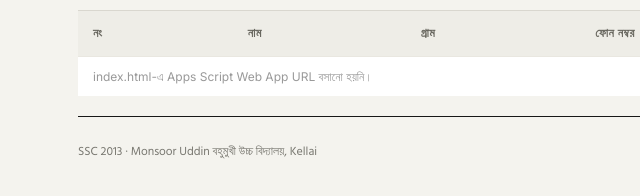
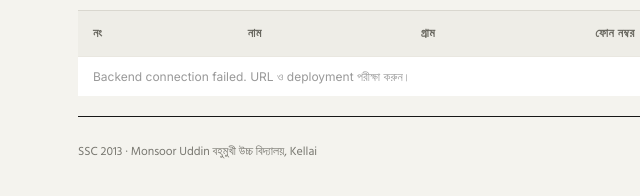
Before and after one commit to 5868/SSC13, a plain HTML site: page index.html in a window 1280 px wide. Shown: the part 610-806 px from the top of the page, 0-640 px from the left. Drawn offline with Linux system fonts and the light colour scheme.

Commit message:
Update index.html

```diff
--- a/index.html
+++ b/index.html
@@ -70,7 +70,7 @@ label{display:block;font-size:13px;font-weight:600;margin:14px 0 6px}.panel inpu
 <div class="toast" id="toast" role="status"></div><iframe name="apiFrame" id="apiFrame" class="hidden"></iframe>
 
 <script>
-const API_URL = 'PASTE_YOUR_APPS_SCRIPT_WEB_APP_URL_HERE';
+const API_URL = 'Phttps://script.google.com/macros/s/AKfycbyVZTrtyMfEufcvNnhWu3Rziu7a5ttpRfR6T1S4gZzAsUP4DDaD7kvziCQgyFpN7Nmj/exec';
 let students=[], activeStudent=null, currentMode='phone', adminPin='';
 const $=id=>document.getElementById(id);
 const bn=n=>String(n).replace(/\d/g,d=>'০১২৩৪৫৬৭৮৯'[d]);
```
